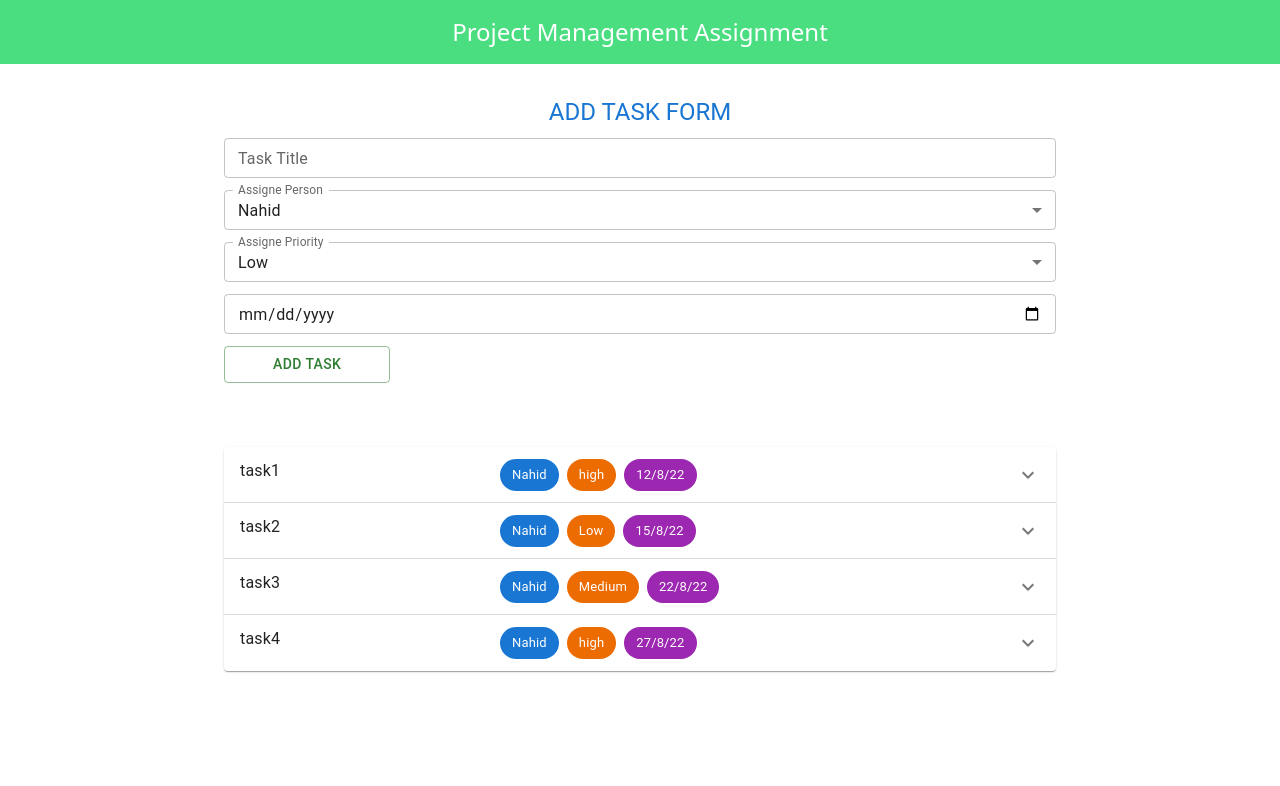
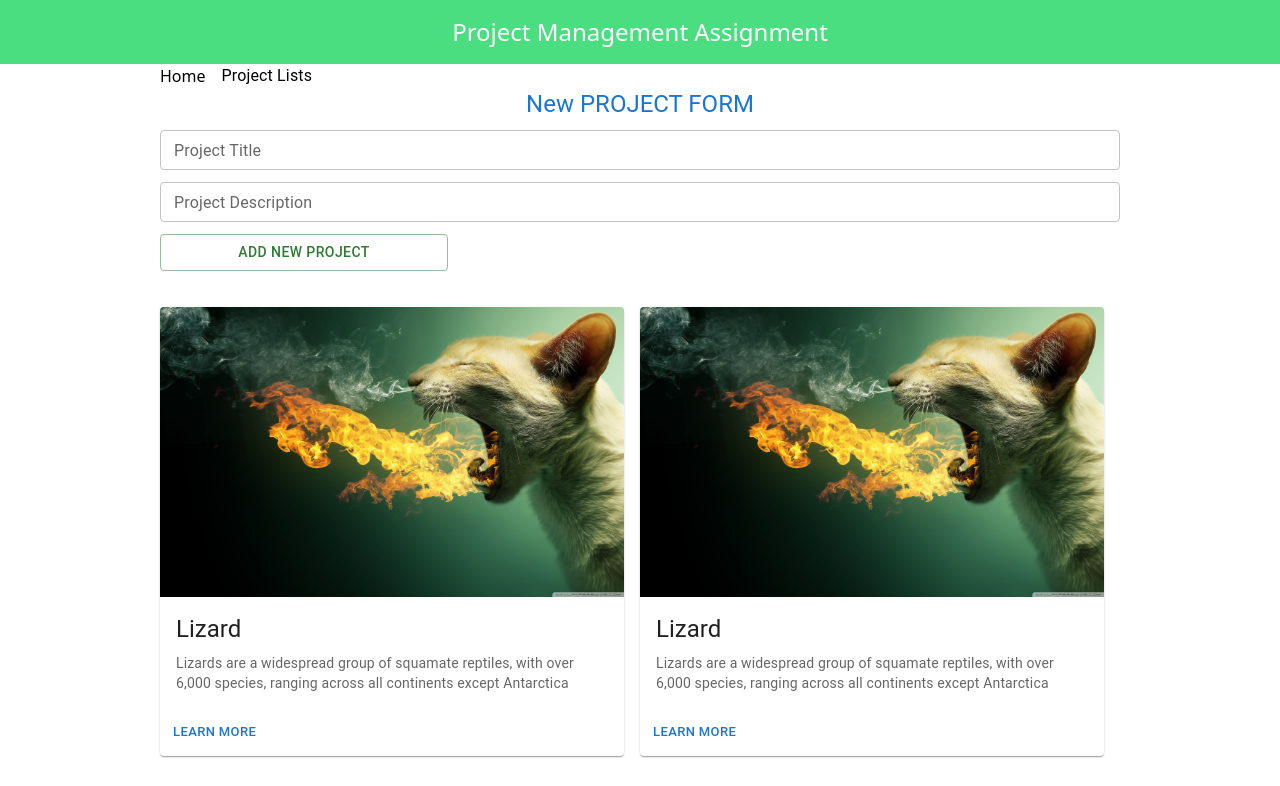
Before and after one commit to nahidnstu12/fullstack-army-frontend, a React (Vite) app: page /projects in a window 1280 px wide. Shown: the top 786 px of the page. Built offline with nearby package versions, Linux system fonts and the light colour scheme.

Commit message:
router setup with pages

```diff
--- a/package.json
+++ b/package.json
@@ -19,7 +19,9 @@
     "react": "^18.2.0",
     "react-dom": "^18.2.0",
     "react-hook-form": "^7.34.0",
-    "react-redux": "^8.0.2"
+    "react-redux": "^8.0.2",
+    "react-router-dom": "^6.3.0",
+    "shortid": "^2.2.16"
   },
   "devDependencies": {
     "@types/react": "^18.0.15",
--- a/src/App.jsx
+++ b/src/App.jsx
@@ -1,31 +1,40 @@
-import { useEffect, useState } from 'react'
-import { useSelector, useDispatch } from 'react-redux'
-import {Box, Input, Button} from '@mui/material';
-import ProjectLists from './components/ProjectLists';
-import TaskForm from './components/ProjectForm';
-
+import { useEffect, useState } from "react";
+import { useSelector, useDispatch } from "react-redux";
+import { Box, Input, Button } from "@mui/material";
+import { BrowserRouter, Routes, Route, Link } from "react-router-dom";
+import Home from "./pages/Home";
+import Project from "./pages/Project";
+import ProjectLists from "./pages/ProjectLists";
+import Users from "./pages/Users";
 
 function App() {
-  const [todoState,setTodos] = useState(null)
-  const count = useSelector((state) => state.counter.value)
-  const dispatch = useDispatch()
+  const [todoState, setTodos] = useState(null);
+  const count = useSelector((state) => state.counter.value);
+  const dispatch = useDispatch();
   return (
     <div className="">
-      <h1 className='text-white text-2xl text-center bg-green-400 p-4'>Project Management Assignment</h1>
-      <Box sx={{ margin: "0 auto", padding: '2rem', maxWidth:"70%"}}>
-
-      <TaskForm />
-      </Box>
-
-
-      <Box sx={{ margin: "0 auto", padding: '2rem', maxWidth:"70%"}}>
-
-        <ProjectLists />
-
-      </Box>
-
+      <h1 className="text-white text-2xl text-center bg-green-400 p-4">
+       Project Management Assignment
+      </h1>
+      <BrowserRouter>
+        <Routes>
+          <Route path="/" element={<Home />} />
+          <Route path="/projects" element={<ProjectLists />}></Route>
+          <Route path="/users" element={<Users />} />
+          <Route path="/projects/:id" element={<Project />} />
+          {/* <Route path="invoices" element={<Invoices />} /> */}
+          <Route
+            path="*"
+            element={
+              <main style={{ padding: "1rem" }}>
+                <p>There's nothing here!</p>
+              </main>
+            }
+          />
+        </Routes>
+      </BrowserRouter>
     </div>
-  )
+  );
 }
 
-export default App
+export default App;
--- a/src/components/InputForm.jsx
+++ b/src/components/InputForm.jsx
@@ -8,6 +8,7 @@ import {
   MenuItem,
   TextField,
 } from "@mui/material";
+import { Controller } from "react-hook-form";
 
 export const MUIInput = (props) => {
   return (
@@ -72,3 +73,56 @@ export const MUISelect = ({
     </FormControl>
   );
 };
+
+export const FormInputDropdown = ({ name, control, label, options }) => {
+  const generateSingleOptions = () => {
+    return options.map((option) => {
+      return (
+        <MenuItem key={option.id} value={option.id}>
+          {option.name}
+        </MenuItem>
+      );
+    });
+  };
+
+  return (
+    <FormControl size={"small"}>
+      <InputLabel>{label}</InputLabel>
+      <Controller
+        render={({ field: { onChange, value } }) => (
+          <Select onChange={onChange} value={value}>
+            {generateSingleOptions()}
+          </Select>
+        )}
+        control={control}
+        name={name}
+      />
+    </FormControl>
+  );
+};
+
+export const FormInputText = ({ name, control, label, type = "text" }) => {
+  return (
+    <Controller
+      name={name}
+      control={control}
+      render={({
+        field: { onChange, value },
+        fieldState: { error },
+        formState,
+      }) => (
+        <TextField
+          helperText={error ? error.message : null}
+          size="small"
+          error={!!error}
+          onChange={onChange}
+          value={value}
+          fullWidth
+          label={label}
+          variant="outlined"
+          type={type}
+        />
+      )}
+    />
+  );
+};
--- a/src/components/ProjectForm.jsx
+++ b/src/components/ProjectForm.jsx
@@ -1,58 +1,141 @@
 import { Box, Typography } from "@mui/material";
 import React, { useReducer } from "react";
 import { priority, users } from "../data";
-import { MUIButton, MUIDateInput, MUIInput, MUISelect } from "./InputForm";
+import {useForm} from 'react-hook-form';
+import {
+  FormInputDropdown,
+  FormInputText,
+  MUIButton,
+  MUIDateInput,
+  MUIInput,
+  MUISelect,
+} from "./InputForm";
+import { useDispatch } from 'react-redux';
+import { addTask } from "../redux/features/TaskSlice";
+
+const defaultValues = {
+  task_title: "",
+  task_user: "",
+  task_priority: "",
+  task_date: "",
+};
+
+export const ProjectForm =  () => {
+  const dispatch = useDispatch();
+  const { handleSubmit, reset, control, setValue, watch } =useForm(defaultValues);
+  const onSubmit = (data) => {
+    console.log(data)
+    dispatch(addTask(data))
+
+  }
+
+  return (
+    <Box sx={{ display: "flex", gap: "10px", flexDirection: "column" }}>
+      <Typography variant="h5" align="center" color={"primary"}>
+        New PROJECT FORM
+      </Typography>
+      <form onSubmit={handleSubmit(onSubmit)} className={"flex flex-col gap-3"}>
+        <FormInputText
+          label={"Project Title"}
+          fullWidth
+          name={"project_title"}
+          control={control}
+        />
+       <FormInputText
+          label={"Project Description"}
+          fullWidth
+          name={"project_description"}
+          control={control}
+        />
+        <MUIButton
+          variant="outlined"
+          color="success"
+          sx={{ width: "30%" }}
+          label={"Add New Project"}
+          type="submit"
+        />
+      </form>
+    </Box>
+  );
+}
+
+export const UserForm=()=> {
+  const dispatch = useDispatch();
+  const { handleSubmit, reset, control, setValue, watch } =useForm(defaultValues);
+  const onSubmit = (data) => {
+    console.log(data)
+    dispatch(addTask(data))
+
+  }
+
+
+  return (
+    <Box sx={{ display: "flex", gap: "10px", flexDirection: "column" }}>
+      <Typography variant="h5" align="center" color={"primary"}>
+        ADD NEW USER FORM
+      </Typography>
+      <form onSubmit={handleSubmit(onSubmit)} className={"flex flex-col gap-3"}>
+        <FormInputText
+          label={"User Name"}
+          fullWidth
+          name={"username"}
+          control={control}
+        />
+
+        <MUIButton
+          variant="outlined"
+          color="success"
+          sx={{ width: "30%" }}
+          label={"Add New User"}
+          type="submit"
+        />
+      </form>
+    </Box>
+  );
+}
+
 
 export default function TaskForm() {
-  const [formInput, setFormInput] = useReducer(
-    (state, newState) => ({ ...state, ...newState }),
-    {
-      task_title: "",
-      task_user: "",
-      task_priority: "",
-      task_date: "",
-    }
-  );
-  const handleInput = (evt) => {
-    const name = evt.target.name;
-    const newValue = evt.target.value;
-    setFormInput({ [name]: newValue });
-  };
-  const handleSubmit = evt => {
-    evt.preventDefault();
+  const dispatch = useDispatch();
+  const { handleSubmit, reset, control, setValue, watch } =useForm(defaultValues);
+  const onSubmit = (data) => {
+    console.log(data)
+    dispatch(addTask(data))
 
-    let data = { formInput };
+  }
 
-    console.log({data});
-  };
+
   return (
     <Box sx={{ display: "flex", gap: "10px", flexDirection: "column" }}>
       <Typography variant="h5" align="center" color={"primary"}>
         ADD TASK FORM
       </Typography>
-      <form onSubmit={handleSubmit} className={"flex flex-col gap-3"}>
-        <MUIInput label={"Task Title"} fullWidth name={"task_title"} onChange={handleInput}/>
-        <MUISelect
+      <form onSubmit={handleSubmit(onSubmit)} className={"flex flex-col gap-3"}>
+        <FormInputText
+          label={"Task Title"}
+          fullWidth
+          name={"task_title"}
+          control={control}
+        />
+        <FormInputDropdown
           label={"Assigne Person"}
           options={users}
           name={"task_user"}
-          onChange={handleInput}
-          defaultValue={formInput.task_user || 1}
+          control={control}
         />
-        <MUISelect
+        <FormInputDropdown
           label={"Assigne Priority"}
           options={priority}
+          control={control}
           name={"task_priority"}
-          onChange={handleInput}
-          defaultValue={formInput.task_priority || 1}
-          optionValueProp={'id'}
-          optionTitleProp={['name']}
         />
-        <MUIInput type="date" name={"task_date"} onChange={handleInput}/>
+
+        <FormInputText type="date" name={"task_date"} control={control}/>
+
         <MUIButton
           variant="outlined"
           color="success"
-          sx={{ width: "20%" }}
+          sx={{ width: "30%" }}
           label={"Add Task"}
           type="submit"
         />
--- a/src/components/ProjectLists.jsx
+++ b/src/components/TaskLists.jsx
@@ -4,12 +4,16 @@ import AccordionDetails from "@mui/material/AccordionDetails";
 import AccordionSummary from "@mui/material/AccordionSummary";
 import Typography from "@mui/material/Typography";
 import ExpandMoreIcon from "@mui/icons-material/ExpandMore";
-import { projectlists } from "../data";
+import { priority, projectlists } from "../data";
 import { Chip, Box } from "@mui/material";
 import { SubTaskForm } from "./ProjectForm";
+import { useDispatch, useSelector } from 'react-redux';
 
-export default function ProjectLists() {
+export default function TaskLists() {
   const [expanded, setExpanded] = React.useState(false);
+  const {taskList} = useSelector(state => state.tasks)
+
+  console.log(taskList)
 
   const handleChange = (panel) => (event, isExpanded) => {
     console.log(event.target);
@@ -19,7 +23,7 @@ export default function ProjectLists() {
   // console.log(lists);
   return (
     <div>
-      {projectlists[0].tasks.map((item) => (
+      {taskList.map((item) => (
         <Accordion
           expanded={expanded === "panel" + item.id}
           onChange={handleChange("panel" + item.id)}
@@ -31,17 +35,17 @@ export default function ProjectLists() {
 
           >
             <Typography sx={{ width: "33%", flexShrink: 0 }}>
-              {item.title}
+              {item.task_title}
             </Typography>
             <Box className="flex">
             <Typography sx={{ color: "text.secondary", margin: "0 4px" }}>
-              <Chip label={"Nahid"} color="primary" />
+              <Chip label={item.task_user} color="primary" />
             </Typography>
             <Typography sx={{ color: "text.secondary", margin: "0 4px" }}>
-              <Chip label={item.status} color="warning" />
+              <Chip label={priority[item.task_priority].name} color="warning" />
             </Typography>
             <Typography sx={{ color: "text.secondary", margin: "0 4px" }}>
-              <Chip label={item.date} color="secondary" />
+              <Chip label={item.task_date} color="secondary" />
             </Typography>
             </Box>
           </AccordionSummary>
--- a/src/main.jsx
+++ b/src/main.jsx
@@ -8,7 +8,9 @@ import {store} from "./redux/store"
 ReactDOM.createRoot(document.getElementById('root')).render(
   <React.StrictMode>
   <Provider store={store}>
+
     <App />
+
   </Provider>
   </React.StrictMode>
 )
--- /dev/null
+++ b/src/pages/Home.jsx
@@ -0,0 +1,15 @@
+import { Box } from '@mui/material'
+import React from 'react'
+import { Link } from 'react-router-dom'
+
+export default function Home() {
+  return (
+    <div className='w-9/12'>
+       <Box className={"flex gap-4"}>
+        <Link to={"/"}>Home</Link>
+        <Link to={"/projects"}>Project Lists</Link>
+        <Link to={"/users"}>Users</Link>
+      </Box>
+    </div>
+  )
+}
--- /dev/null
+++ b/src/pages/Project.jsx
@@ -0,0 +1,25 @@
+import { Box, Typography } from "@mui/material";
+import React from "react";
+import { Link } from "react-router-dom";
+import TaskForm from "../components/ProjectForm";
+import TaskLists from "../components/TaskLists";
+import ProjectLists from "./ProjectLists";
+
+export default function Project() {
+  return (
+    <div className="w-9/12">
+      <Box className={"flex gap-4"}>
+        <Link to={"/"}>Home</Link>
+        <Link to={"/projects"}>Project Lists</Link>
+        <Typography>{"Project Title"}</Typography>
+      </Box>
+      <Box sx={{ margin: "0 auto", padding: "2rem" }}>
+        <TaskForm />
+      </Box>
+
+      <Box sx={{ margin: "0 auto", padding: "2rem" }}>
+        <TaskLists />
+      </Box>
+    </div>
+  );
+}
--- /dev/null
+++ b/src/pages/ProjectLists.jsx
@@ -0,0 +1,60 @@
+import {
+  Button,
+  Card,
+  CardActions,
+  CardContent,
+  CardMedia,
+  Grid,
+  Typography,
+  Box
+} from "@mui/material";
+import React from "react";
+import { Link } from "react-router-dom";
+import { ProjectForm } from "../components/ProjectForm";
+
+export default function ProjectLists() {
+  return (
+    <div className="mx-auto w-9/12">
+      <Box className={"flex gap-4"}>
+        <Link to={"/"}>Home</Link>
+        <Typography>Project Lists</Typography>
+      </Box>
+
+      <ProjectForm />
+      <Grid container className={"my-5"}>
+        {[...Array(4)].map((_, i) => (
+          <Grid item md={6} key={i} className={"py-4 pr-4"}>
+            <ProjectItem />
+          </Grid>
+        ))}
+      </Grid>
+    </div>
+  );
+}
+
+const ProjectItem = () => {
+  return (
+    <Card>
+      <CardMedia
+        component="img"
+        alt="green iguana"
+        height="140"
+        image="/demo.jpg"
+      />
+      <CardContent>
+        <Typography gutterBottom variant="h5" component="div">
+          Lizard
+        </Typography>
+        <Typography variant="body2" color="text.secondary">
+          Lizards are a widespread group of squamate reptiles, with over 6,000
+          species, ranging across all continents except Antarctica
+        </Typography>
+      </CardContent>
+      <CardActions>
+        <Link to={`/projects/${1}`}>
+          <Button size="small">Learn More</Button>
+        </Link>
+      </CardActions>
+    </Card>
+  );
+};
--- /dev/null
+++ b/src/pages/Users.jsx
@@ -0,0 +1,26 @@
+import { Box, Typography } from '@mui/material'
+import React from 'react'
+import { Link } from 'react-router-dom'
+import { UserForm } from '../components/ProjectForm'
+
+export default function Users() {
+  return (
+    <div className="mx-auto w-9/12">
+      <Box className={"flex gap-4"}>
+        <Link to={"/"}>Home</Link>
+        <Link to={"/projects"}>Project Lists</Link>
+        <Typography>Users</Typography>
+      </Box>
+
+      <UserForm />
+
+      <Typography sx={{ margin: "20px 0", padding:"4px", background: "#eee"}} align={"center"}>User Lists</Typography>
+        <ul className='mt-5'>
+        {[...Array(4)].map((_, i) => (
+         <li className='p-2'>Nahid</li>
+         ))}
+        </ul>
+
+    </div>
+  )
+}
--- /dev/null
+++ b/src/redux/features/TaskSlice.js
@@ -0,0 +1,39 @@
+import { createSlice } from "@reduxjs/toolkit";
+import shortid from "shortid";
+export const taskSlice = createSlice({
+  name: "task",
+  initialState: {
+    taskList: [
+      {
+        id: shortid.generate(),
+        task_title: "task1",
+        task_user: 1,
+        task_priority: 1,
+        task_date: "12/8/22",
+      },
+    ],
+  },
+  reducers: {
+    addTask: (state, action) => {
+      let newTask = {
+        id: shortid.generate(),
+        //    content: action.payload.newContent
+        ...action.payload,
+      };
+      state.taskList.push(newTask);
+    },
+    deleteToDo: (state, action) => {
+      let { todoList } = state;
+      state.todoList = todoList.filter((item) => item.id !== action.payload.id);
+    },
+    editTodo: (state, action) => {
+      let { todoList } = state;
+      state.todoList = todoList.map((item) =>
+        item.id === action.payload.id ? action.payload : item
+      );
+    },
+  },
+});
+// Action creators are generated for each case reducer function
+export const { addTask, deleteToDo, editTodo } = taskSlice.actions;
+export default taskSlice.reducer;
--- a/src/redux/store.js
+++ b/src/redux/store.js
@@ -1,8 +1,10 @@
 import { configureStore } from '@reduxjs/toolkit'
 import CounterSlice from './features/CounterSlice'
+import TaskSlice from './features/TaskSlice'
 
 export const store = configureStore({
   reducer: {
-    counter: CounterSlice
+    counter: CounterSlice,
+    tasks: TaskSlice,
   },
 })
```
Also changed, not shown: public/demo.jpg (added), 1 other file (tests, documents, lock files or other folders).
